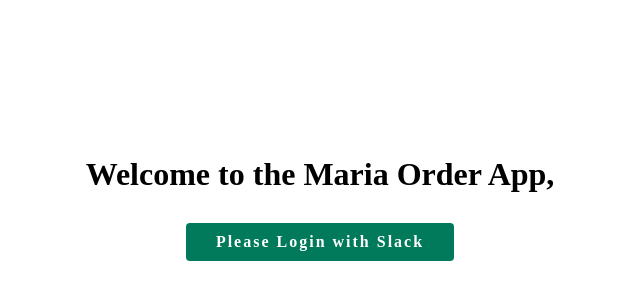
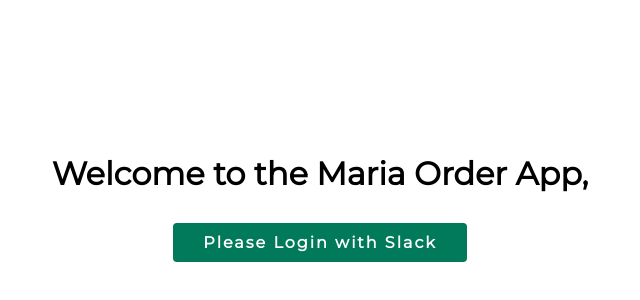
Before and after one commit to alexandru-paul/maria-slack-order, a React app: page / in a window 1280 px wide. Shown: the part 200-500 px from the top of the page, without its empty margins (320-960 px from the left). Built offline with nearby package versions, Linux system fonts and the light colour scheme.

Commit message:
changed font to Montserrat

```diff
--- a/src/App.css
+++ b/src/App.css
@@ -1,3 +1,7 @@
+* {
+    font-family: 'Montserrat', sans-serif;
+}
+
 .container {
     width: 80%;
     max-width: 1080px;
--- a/src/index.html
+++ b/src/index.html
@@ -6,6 +6,7 @@
     <meta name="viewport" content="width=device-width, initial-scale=1.0">
     <meta http-equiv="X-UA-Compatible" content="ie=edge">
     <title>My React App</title>
+    <link href="https://fonts.googleapis.com/css?family=Montserrat" rel="stylesheet">
 </head>
 
 <body>
```
